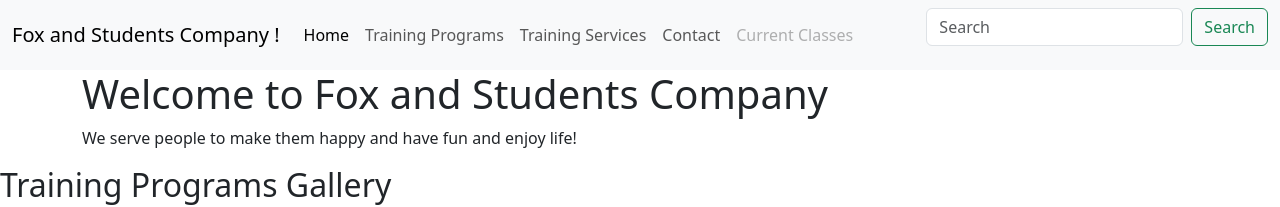
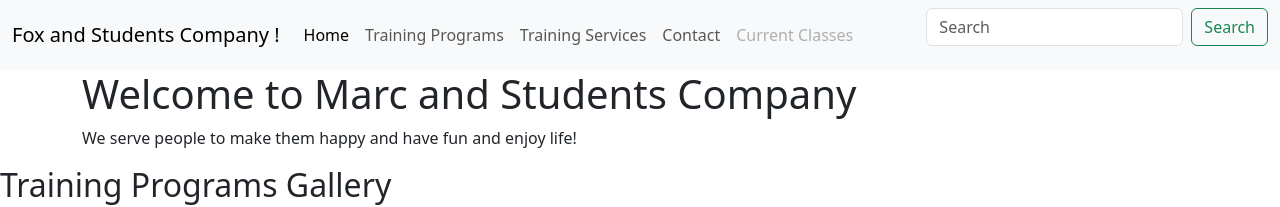
Before and after one commit to MBouvier54/Bootstrap_Demo, a plain HTML site: page index.html in a window 1280 px wide. Shown: the top 207 px of the page. Drawn offline with nearby package versions, Linux system fonts and the light colour scheme.

Commit message:
Change Fox to Marc

```diff
--- a/index.html
+++ b/index.html
@@ -84,7 +84,7 @@
 
 		<section id="company" class="d-flex align-items-center">
         <div class="container">
-            <h1>Welcome to Fox and Students Company</h1>
+            <h1>Welcome to Marc and Students Company</h1>
             <p>We serve people to make them happy and have fun and enjoy life!</p>
         </div>
     </section>
```
